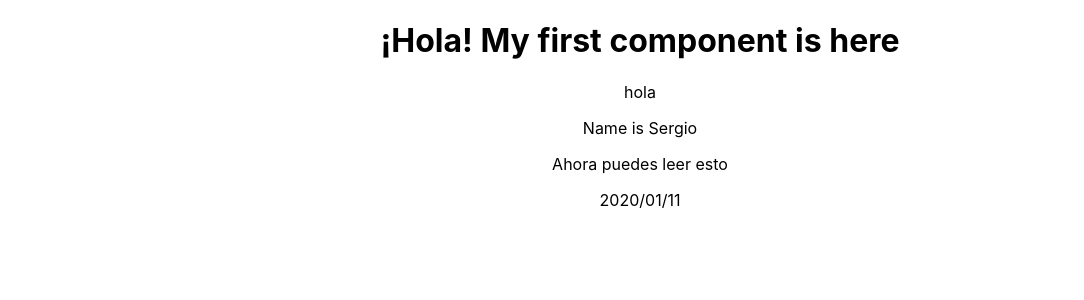
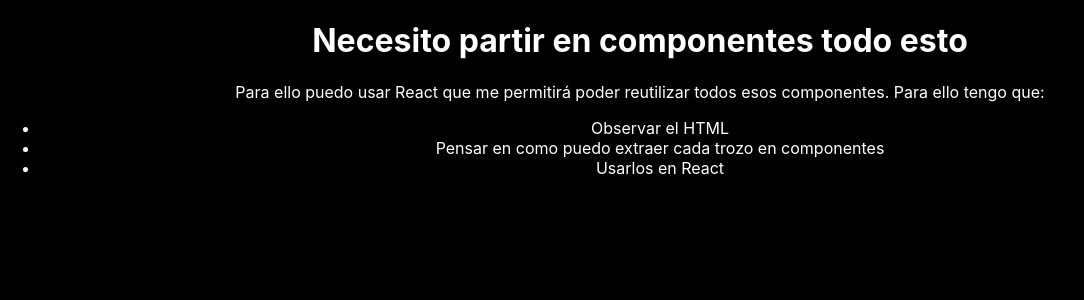
Before and after one commit to AlenaNik/Fictizia, a React (Create React App) app: page / in a window 1280 px wide. Shown: the top 300 px of the page, without its empty margins (0-1084 px from the left). Built offline with nearby package versions, Linux system fonts and the light colour scheme.

Commit message:
part 2.1

```diff
--- a/src/App.js
+++ b/src/App.js
@@ -1,21 +1,25 @@
 import React from 'react';
 import './App.css';
-import Greetings from './Greetings';
-import ShowName from './ShowName';
-import ShowMessage from './ShowMessage';
-import ConditionalRender from './ConditionalRender';
+import Title from './Title';
+import Text from './Text';
+import List from './List';
+import Link from './Link';
+
+
+
+
+const ShowMessage = props =>
+<p>{props.message}</p>
+
 
 function App() {
-
-  const user = { name: 'Sergio'}
-
   return (
     <div className="App">
-      <Greetings/>
-      <ShowName name={user.name}/>
-      <ShowMessage/>
-      <ConditionalRender/>
-      </div>
+    <Title title='Necesito partir en componentes todo esto'/>
+    <Text text='Para ello puedo usar React que me permitirá poder reutilizar todos esos componentes. Para ello tengo que:'/>
+    <List />
+    <Link link="https://reactjs.org/"/>
+    </div>
 
   );
 }
--- a/src/ConditionalRender.js
+++ b/src/ConditionalRender.js
@@ -1,8 +1,9 @@
-import React from 'react';
-import ShowData from './ShowData';
+import React from 'react'
+import ShowData from './ShowData'
 
 
 let show = true;
+
 export default () =>
 <>
 {show ? <ShowData/> : ''}
--- a/src/ShowName.js
+++ b/src/Link.js
@@ -1,6 +1,4 @@
 import React from 'react';
 
 export default (props) =>
-<>
-<p> Name is {props.name}</p>
-</>
+<a href={props.link}></a>
--- /dev/null
+++ b/src/List.js
@@ -0,0 +1,8 @@
+import React from 'react';
+
+export default (props) =>
+<ul>
+  <li>Observar el HTML</li>
+  <li>Pensar en como puedo extraer cada trozo en componentes</li>
+  <li>Usarlos en React</li>
+</ul>
--- a/src/ShowData.js
+++ /dev/null
@@ -1,8 +0,0 @@
-import React from 'react';
-
-
-export default () =>
-
-<span>
-    {new Date().toJSON().slice(0,10).replace(/-/g,'/')}
-</span>
--- a/src/ShowMessage.js
+++ /dev/null
@@ -1,11 +0,0 @@
-import React from 'react';
-
-
-const message = 'Ahora puedes leer esto';
-const showMessage = true;
-
-const ShowMessage = () =>
-    <p>{showMessage ? message : 'no puedes'}</p>
-
-
-export default ShowMessage;
--- /dev/null
+++ b/src/Text.js
@@ -0,0 +1,4 @@
+import React from 'react';
+
+export default (props) =>
+<p>{props.text}</p>
--- /dev/null
+++ b/src/Title.js
@@ -0,0 +1,4 @@
+import React from 'react';
+
+export default (props) =>
+<h1>{props.title}</h1>
--- a/src/index.css
+++ b/src/index.css
@@ -5,6 +5,8 @@ body {
     sans-serif;
   -webkit-font-smoothing: antialiased;
   -moz-osx-font-smoothing: grayscale;
+  background-color: black;
+  color: white;
 }
 
 code {
```
Also changed, not shown: src/App.css (line endings or trailing spaces), src/ListItem.js (added).
